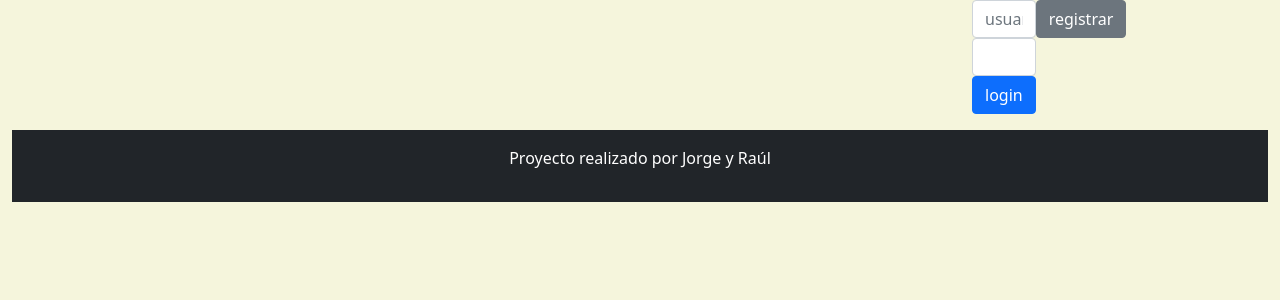
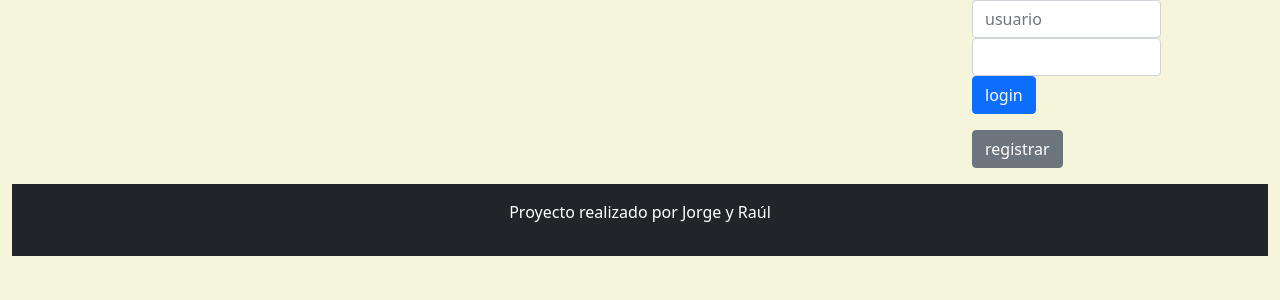
Before and after one commit to rraamirez/Proyecto-Web, a PHP site: page / in a window 1280 px wide. Shown: the part 219-519 px from the top of the page. Run offline with PHP 8.4, Linux system fonts and the light colour scheme.

Commit message:
casi nos quedamos sin proyecto

```diff
--- a/controller/register.php
+++ b/controller/register.php
@@ -22,6 +22,7 @@ if ($_SERVER['REQUEST_METHOD'] === 'POST') {
     if ($idUsuario) {
         // Usuario registrado exitosamente
         echo 'Usuario registrado con ID: ' . $idUsuario;
+        echo '<script>alert("Usuario creado correctamente");</script>';
         header('Location: ../index.php');
     } else {
         // Error al registrar el usuario
--- a/view/funcHTML.php
+++ b/view/funcHTML.php
@@ -74,7 +74,6 @@ function HTMLnav() {
 
 function HTMLaside() {
     echo <<<HTML
-    <aside class="col-3" style="background-color: beige; display:flex;">
         <form action="procesarLogin.php">
             <input type='text' placeholder='usuario' name='user' class="form-control" />
             <input type='password' name='contrasena' class="form-control" />
@@ -83,9 +82,39 @@ function HTMLaside() {
         <form action = "../controller/register.php">
             <input type='submit' value='registrar' class='btn btn-secondary btn-block' />
         </form>
-    </aside>
+
     HTML;
 }
+
+// function HTMLaside() {
+//     echo <<<HTML
+//     <aside class="col-3 bg-beige d-flex flex-column p-3">
+//         <div class="card">
+//             <div class="card-body">
+//                 <h5 class="card-title text-center">Iniciar sesión</h5>
+//                 <form action="procesarLogin.php" method="POST">
+//                     <div class="form-group">
+//                         <label for="email">Correo electrónico</label>
+//                         <input type="email" class="form-control" id="email" name="user" required>
+//                     </div>
+//                     <div class="form-group mt-3">
+//                         <label for="password">Contraseña</label>
+//                         <input type="password" class="form-control" id="password" name="contrasena" required>
+//                     </div>
+//                     <div class="d-grid gap-2 mt-4">
+//                         <button type="submit" class="btn btn-primary btn-block">Iniciar sesión</button>
+//                     </div>
+//                 </form>
+//             </div>
+//         </div>
+//         <div class="d-grid gap-2 mt-4">
+//             <form action="../controller/register.php" method="POST">
+//                 <button type="submit" class="btn btn-secondary btn-block">Registrar</button>
+//             </form>
+//         </div>
+//     </aside>
+//     HTML;
+// }
 
 
 
@@ -111,7 +140,7 @@ function HTMLmainContentStart(){
 function HTMLasideStart(){
     echo <<<HTML
         </div>
-        <div class="col-lg-1">
+        <div class="col-lg-2">
             <aside style="background-color: beige;">
     HTML;
 }
```
